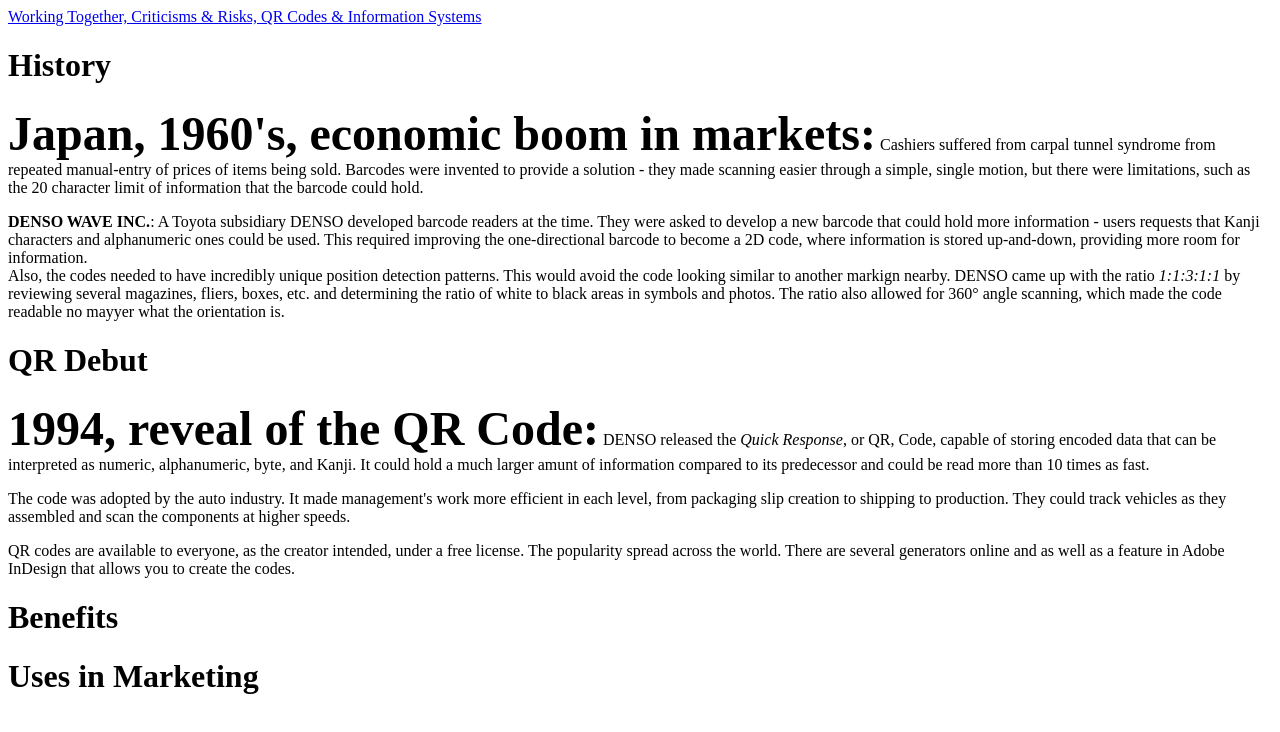
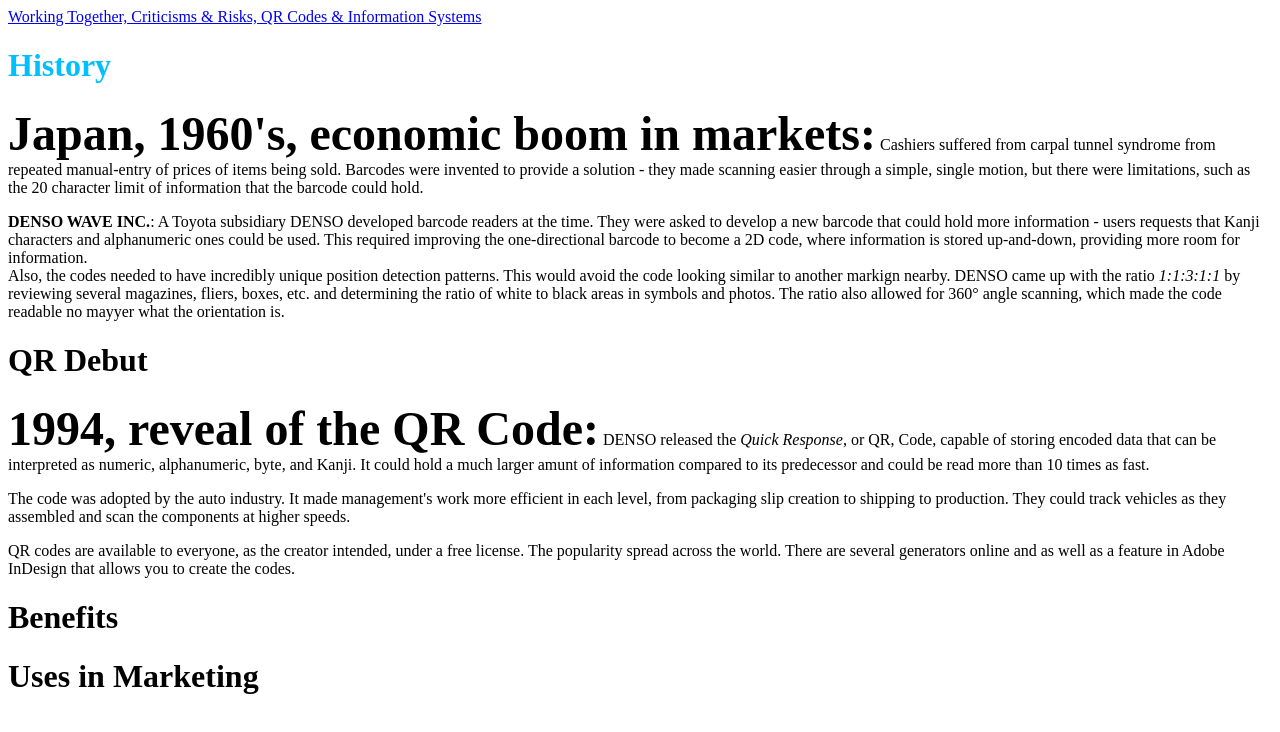
Before and after one commit to octabelle/MISC311, a plain HTML site: page index.html in a window 1280 px wide. Drawn offline with Linux system fonts and the light colour scheme.

Commit message:
Update index.html

```diff
--- a/index.html
+++ b/index.html
@@ -6,7 +6,7 @@
   <body>
   <!-- Michele Brown -->
 <a href="moreinfo">Working Together, Criticisms & Risks, QR Codes & Information Systems</a><br>
-<h1>History</h1>
+<font color="DeepSkyBlue"><h1>History</h1></font>
 <font size="14"><b>Japan, 1960's, economic boom in markets:</b></font> Cashiers suffered from carpal tunnel syndrome from repeated manual-entry of prices of
 items being sold. Barcodes were invented to provide a solution - they made scanning easier through a simple, single motion, but
 there were limitations, such as the 20 character limit of information that the barcode could hold.
```
